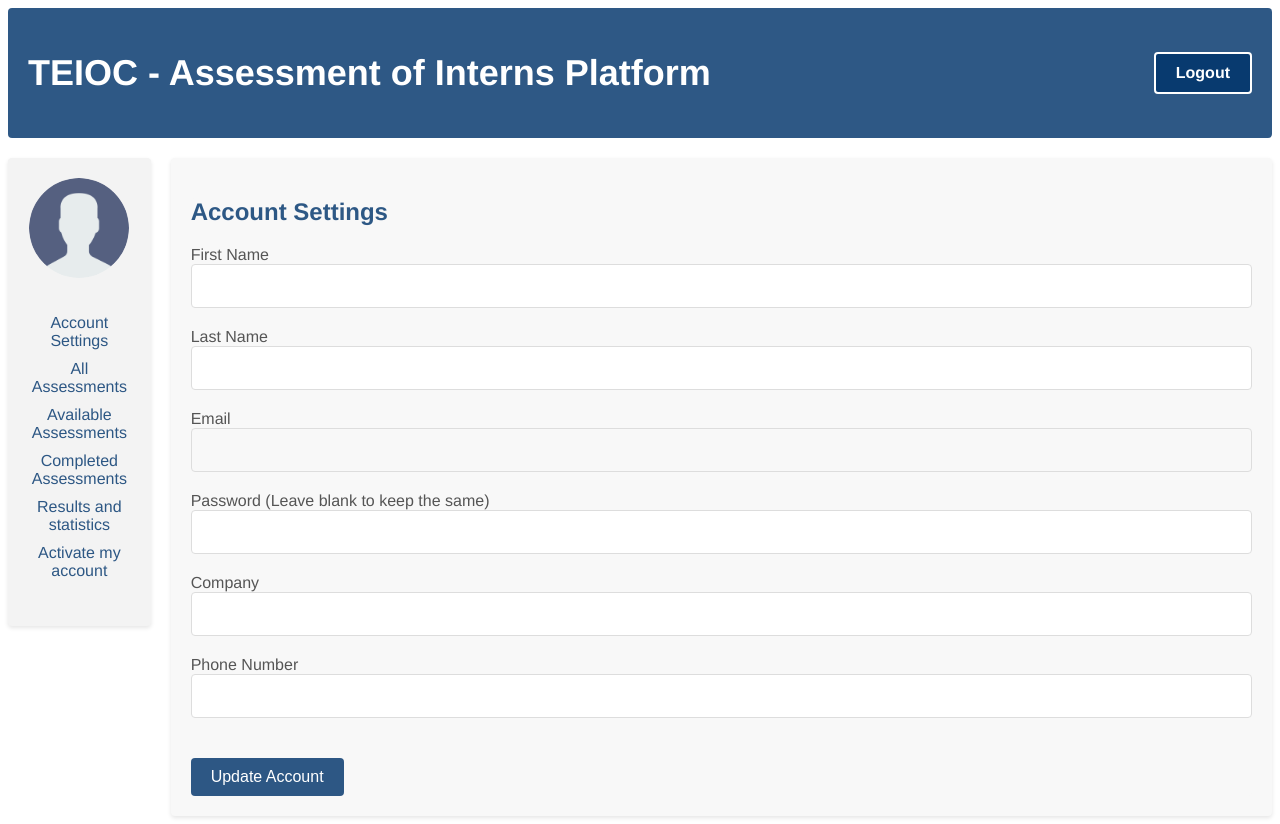
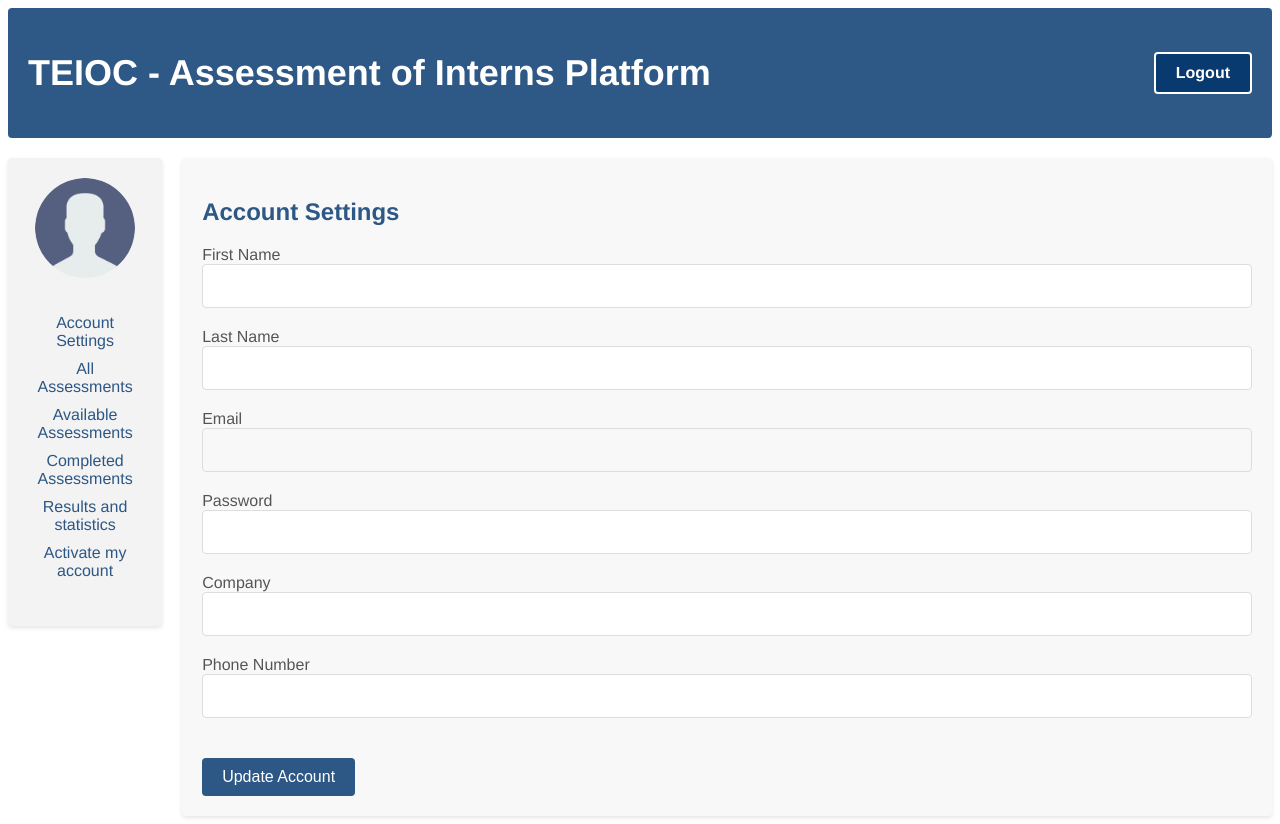
Before and after one commit to TEIOC/teioc-front, a React (Create React App) app: page /account-settings in a window 1280 px wide. Built offline with nearby package versions, Linux system fonts and the light colour scheme.

Commit message:
cleaning code

```diff
--- a/src/components/forms/AccountSettingsForm.js
+++ b/src/components/forms/AccountSettingsForm.js
@@ -119,7 +119,7 @@ const AccountSettingsForm = () => {
                     readOnly
                 />
 
-                <label htmlFor="password">Password (Leave blank to keep the same)</label>
+                <label htmlFor="password">Password</label>
                 <input
                     className="form-input"
                     type="password"
```
